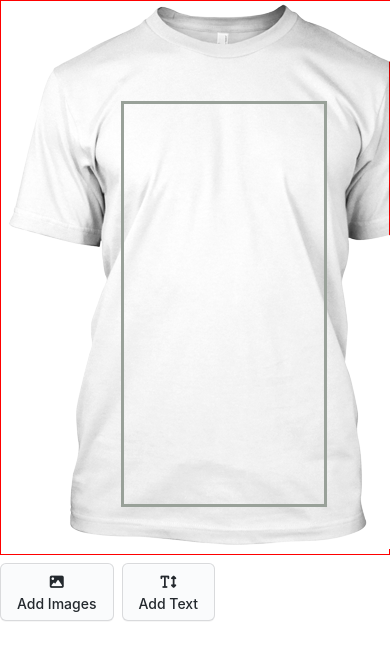
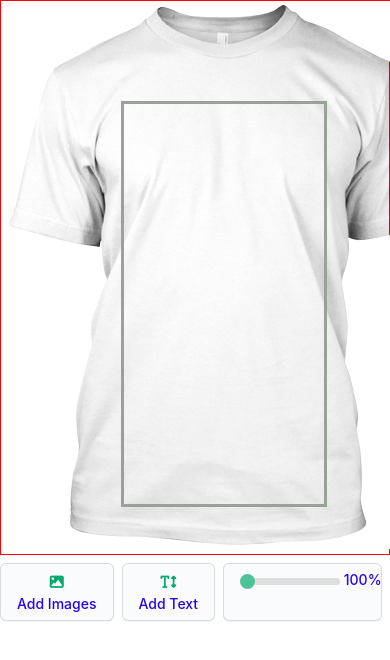
Before and after one commit to osama0001/fabricjs, a plain HTML site: page index.html in a window 390 px wide. Shown: the top 660 px of the page. Drawn offline with Linux system fonts and the light colour scheme.

Commit message:
new change

```diff
--- a/app.js
+++ b/app.js
@@ -45,7 +45,7 @@
   img.src = deleteIcon;
 
   fabric.Object.prototype.transparentCorners = false;
-  fabric.Object.prototype.cornerColor = 'blue';
+  fabric.Object.prototype.cornerColor = '#04AA6D';
   fabric.Object.prototype.cornerStyle = 'circle';
 
   fabric.Object.prototype.controls.deleteControl = new fabric.Control({
@@ -77,7 +77,7 @@
 
 
 
-// Zoom in and out feature
+// Zoom in and out with mouse feature
 
 canvas.on('mouse:wheel', function(opt) {
   var delta = opt.e.deltaY;
@@ -89,3 +89,30 @@ canvas.on('mouse:wheel', function(opt) {
   opt.e.preventDefault();
   opt.e.stopPropagation();
 });
+
+// Zoom in slider // canvas div zoom in/out
+
+const slider = document.querySelector('.slider');
+const output = document.querySelector('.slider_value');
+
+
+var canvas_container = document.querySelector('.canvas_container');
+
+output.innerHTML = `${Math.round(slider.value*100)}%`;
+
+slider.oninput = function() {
+    output.innerHTML = `${Math.round(this.value*100)}%`;
+
+    zoomlevel = slider.valueAsNumber;
+    canvas_container.style.webkitTransform = "scale("+zoomlevel+")";
+    canvas_container.style.transform = "scale("+zoomlevel+")";
+}
+
+
+
+
+
+function zoomInOut(){
+    console.log('something happened');
+
+}
--- a/index.html
+++ b/index.html
@@ -28,6 +28,11 @@
             </div>
             <div class="button_text">Add Text</div>
           </button>
+
+          <div class="canvas_tools-buttons zoom_toolbar">
+            <input type="range" id="slider" name="slider" min="1" max="3" value="1" step="0.1" class="slider">
+            <label class="slider_value" for="slider"></label>
+          </div>
         </div>
         <div class="canvas_container">
             <div class="drawing_area">
--- a/style.css
+++ b/style.css
@@ -34,6 +34,7 @@ body {
 .canvas_tools {
   display: flex;
   flex-direction: column;
+  z-index: 5;
 }
 
 @media only screen and (max-width: 40em) {
@@ -43,7 +44,7 @@ body {
   }
 }
 
-button {
+.canvas_tools-buttons {
   appearance: none;
   background-color: #FAFBFC;
   border: 1px solid rgba(27, 31, 35, 0.15);
@@ -72,43 +73,40 @@ button {
 }
 
 @media only screen and (max-width: 40em) {
-  button {
+  .canvas_tools-buttons {
     margin-right: 8px;
   }
 }
 
-button:hover {
+.canvas_tools-buttons:hover {
   background-color: #F3F4F6;
   text-decoration: none;
   transition-duration: 0.1s;
 }
 
-button:disabled {
+.canvas_tools-buttons:disabled {
   background-color: #FAFBFC;
   border-color: rgba(27, 31, 35, 0.15);
   color: #959DA5;
   cursor: default;
 }
 
-button:active {
+.canvas_tools-buttons:active {
   background-color: #EDEFF2;
   box-shadow: rgba(225, 228, 232, 0.2) 0 1px 0 inset;
   transition: none 0s;
 }
 
-button:focus {
+.canvas_tools-buttons:focus {
   outline: 1px transparent;
 }
 
-.button-4:before {
+
+.canvas_tools-buttons:-webkit-details-marker {
   display: none;
 }
 
-button:-webkit-details-marker {
-  display: none;
-}
-
-button input[type=file] {
+.canvas_tools-buttons input[type=file] {
   font-size: 100px;
   position: absolute;
   left: 0;
@@ -121,8 +119,52 @@ button input[type=file] {
   cursor: pointer;
 }
 
+.button-4:before {
+  display: none;
+}
+
+.slider {
+  -webkit-appearance: none;
+  width: 80%;
+  height: 7px;
+  margin-top: 8px;
+  border-radius: 5px;
+  background: #d3d3d3;
+  outline: none;
+  opacity: 0.7;
+  -webkit-transition: .2s;
+  transition: opacity .2s;
+}
+
+.slider:hover {
+  opacity: 1;
+}
+
+.slider::-webkit-slider-thumb {
+  -webkit-appearance: none;
+  appearance: none;
+  width: 15px;
+  height: 15px;
+  border-radius: 50%;
+  background: #04AA6D;
+  cursor: pointer;
+}
+
+.slider::-moz-range-thumb {
+  width: 15px;
+  height: 15px;
+  border-radius: 50%;
+  background: #04AA6D;
+  cursor: pointer;
+}
+
+.slider_value {
+  color: #2804eb;
+}
+
 .button_icon {
   align-items: center;
+  color: #04AA6D;
   border-radius: 50%;
   display: flex;
   height: 24px;
@@ -134,16 +176,20 @@ button input[type=file] {
   width: 24px;
 }
 
+.button_text {
+  color: #2804eb;
+}
+
 .canvas_container {
   border: thin red solid;
   position: relative;
 }
 
 .drawing_area {
-	top: 100px;
+  top: 100px;
     left: 120px;
-	width: 200px;
-	height: 400px;
-	position: absolute;
-	border: #99a199 solid;
+  width: 200px;
+  height: 400px;
+  position: absolute;
+  border: #99a199 solid;
 }
```
